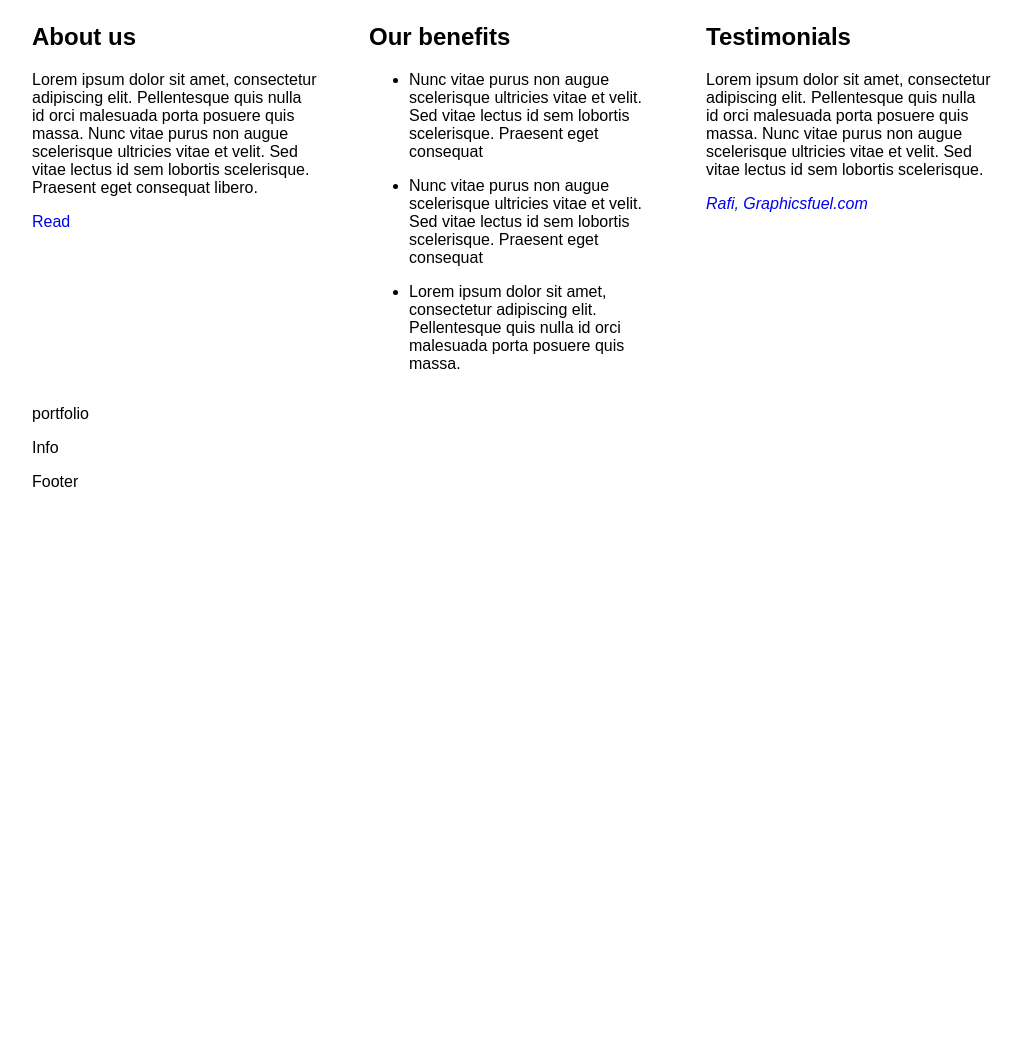
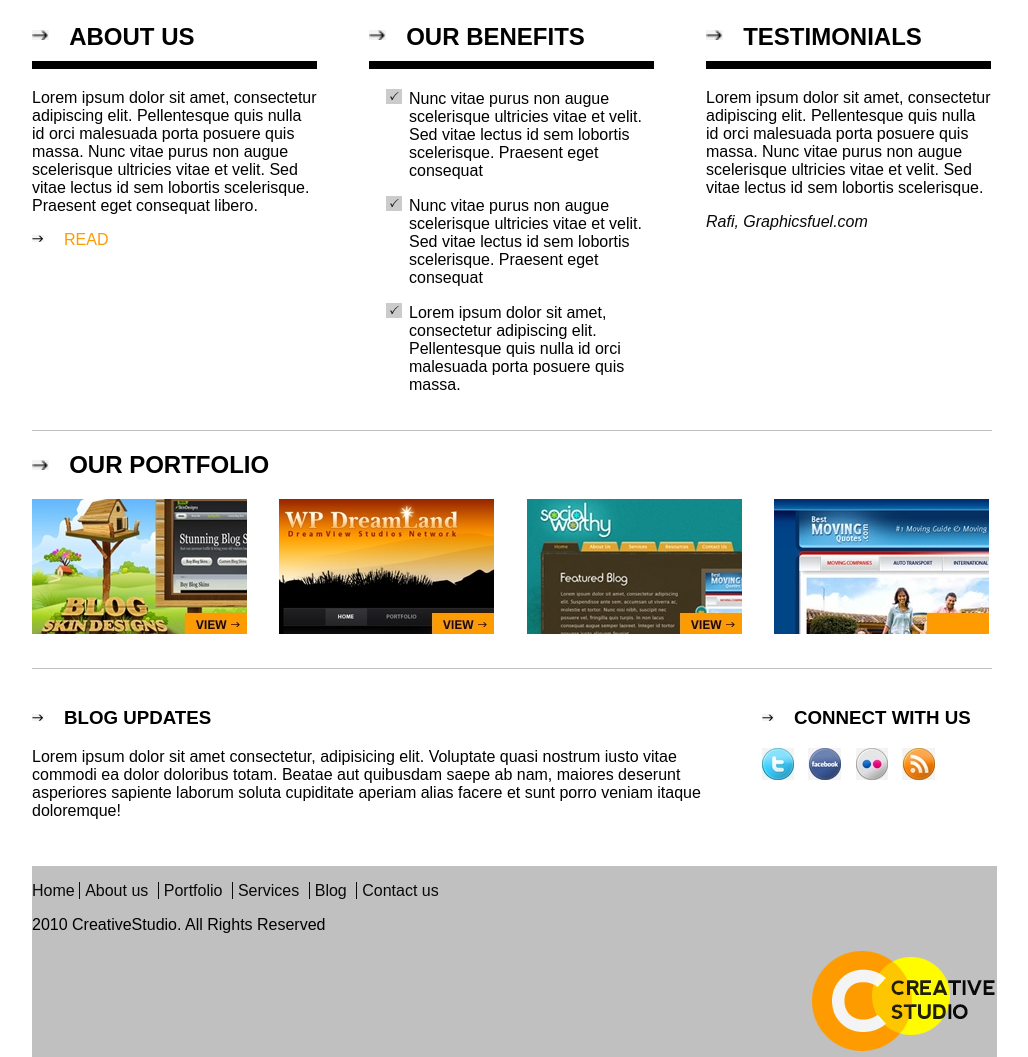
Before and after one commit to cristianfelipe94/Creative-Studio-Proyecto, a plain HTML site: page index.html in a window 1280 px wide. Shown: the part 603-1660 px from the top of the page, without its empty margins (128-1156 px from the left). Before the commit the page ends 1110 px from the top, so only its background shows below. Drawn offline with Linux system fonts and the light colour scheme.

Commit message:
Avanzar el proyecto, acomodar la informacion e imagenes, sin cambiar los tamaños de letras ni inspeccionar colores, ya que, en mi compu personal no tengo photoshop o lectores de PSD.

```diff
--- a/css/main.css
+++ b/css/main.css
@@ -64,12 +64,7 @@ a{
 
 .menu li{
   display: inline;
-  /* margin-left: 65px; */
 }
-
-/* .menu li:first-child{
-  margin-left: 0;
-} */
 
 .menu li + li{
   margin-left: 65px;
@@ -93,24 +88,139 @@ a{
 /****************
       Content
 *****************/
+#content {
+  border-bottom: 1px solid #c0c0c0;
+  margin-bottom: 20px;
+  padding-bottom: 20px;
+}
+
+
+
+.box h2 {
+  border-bottom: 8px solid black;
+  padding-bottom: 10px;
+  text-transform: uppercase;
+}
+
+#content h2 img {
+  margin-right: 20px;
+  height: 10px;
+  padding-bottom: 5px;
+}
+
+#content a img {
+  margin-right: 20px;
+  height: 7px;
+  padding-bottom: 3px;
+}
+
 .box{
   width: 285px;
   float: left;
   margin-left: 52px;
 }
 
+.box ul {
+  list-style-image: url('../img/Diseño/checkicon.jpg');
+}
+
 .box:first-child{
   margin-left: 0;
+}
+
+.hyperlink {
+  color: #fe9b00;
+  text-transform: uppercase;
+}
+
+.reference {
+  color: #090909;
 }
 
 /****************
       Portfolio
 *****************/
+#portfolio {
+  border-bottom: 1px solid #c0c0c0;
+  margin-bottom: 20px;
+  padding-bottom: 30px;
+}
+
+#portfolio h2 img {
+  margin-right: 20px;
+  height: 10px;
+  padding-bottom: 3px;
+}
+
+#portfolio h2 {
+  text-transform: uppercase;
+}
+
+#portfolio img + img {
+  margin-left: 28px;
+}
 
 /****************
       Info
 *****************/
+.blog-box1, .blog-box2{
+  float: left;
+}
 
+#info-box h3 img {
+  margin-right: 20px;
+  height: 7px;
+  padding-bottom: 3px;
+}
+
+#info-box {
+  padding-bottom: 30px;
+}
+
+#info-box h3 {
+  text-transform: uppercase;
+}
+
+#info-box img + img {
+  margin-left: 10px;
+}
+
+.blog-box1 {
+  width: 680px;
+  margin-right: 50px
+}
+.blog-box2 {
+  width: 230px;
+}
 /****************
       Footer
 *****************/
+#footer {
+  background-color: #c0c0c0;
+  position: absolute;
+  width: 965px;
+}
+
+#footer-menu{
+  list-style: none;
+  padding: 0px;
+}
+
+#footer-menu li{
+  display: inline;
+}
+
+#footer-menu a{
+  color: #090909;
+}
+
+#footer-menu li + li{
+  margin-right: 5px;
+  border-left: 1px solid #090909;
+  padding-left: 5px;
+}
+
+.logo-footer {
+  position: relative;
+  left: 780px;
+}
--- a/index.html
+++ b/index.html
@@ -33,12 +33,12 @@
       <!-- Content -->
       <div id="content" class="clearfix">
         <div class="box">
-          <h2>About us</h2>
+          <h2><img src="img/Diseño/arrow.jpg" alt="arrow">About us</h2>
           <p>Lorem ipsum dolor sit amet, consectetur adipiscing elit. Pellentesque quis nulla id orci malesuada porta posuere quis massa. Nunc vitae purus non augue scelerisque ultricies vitae et velit. Sed vitae lectus id sem lobortis scelerisque. Praesent eget consequat libero.</p>
-          <a href="#">Read</a>
+          <a href="#" class="hyperlink"><img src="img/Diseño/arrow.jpg" alt="arrow">Read</a>
         </div>
         <div class="box">
-          <h2>Our benefits</h2>
+          <h2><img src="img/Diseño/arrow.jpg" alt="arrow">Our benefits</h2>
           <ul>
             <li>
               <p>Nunc vitae purus non augue scelerisque ultricies vitae et velit. Sed vitae lectus id sem lobortis scelerisque. Praesent eget consequat</p>
@@ -52,28 +52,57 @@
           </ul>
         </div>
         <div class="box">
-          <h2>Testimonials</h2>
+          <h2><img src="img/Diseño/arrow.jpg" alt="arrow">Testimonials</h2>
           <p>Lorem ipsum dolor sit amet, consectetur adipiscing elit. Pellentesque quis nulla id orci malesuada porta posuere quis massa. Nunc vitae purus non augue scelerisque ultricies vitae et velit. Sed vitae lectus id sem lobortis scelerisque.</p>
-          <a href="#"><em>Rafi, Graphicsfuel.com</em></a>
+          <a href="#" class="reference"><em>Rafi, Graphicsfuel.com</em></a>
         </div>
       </div>
       <!-- End Content -->
 
       <!-- Portfolio -->
       <div id="portfolio">
-        <p>portfolio</p>
+        <h2><img src="img/Diseño/arrow.jpg" alt="arrow">Our Portfolio</h2>
+        <img src="img/Diseño/creativestudio-galeria1.jpg" alt="blog-skin-designs" class="galery1">
+        <img src="img/Diseño/creativestudio-galeria2.jpg" alt="wp-dreamland" class="galery2">
+        <img src="img/Diseño/creativestudio-galeria3.jpg" alt="socialworthy" class="galery3">
+        <img src="img/Diseño/creativestudio-galeria4.jpg" alt="best-moving" class="galery4">
       </div>
       <!-- End Portfolio -->
 
       <!-- Info -->
-      <div id="info">
-        <p>Info</p>
+      <div id="info-box" class="clearfix">
+        <div class="blog-box1">
+          <h3><img src="img/Diseño/arrow.jpg" alt="arrow">Blog Updates</h3>
+          <p>Lorem ipsum dolor sit amet consectetur,
+            adipisicing elit. Voluptate quasi nostrum
+            iusto vitae commodi ea dolor doloribus totam.
+            Beatae aut quibusdam saepe ab nam, maiores deserunt
+            asperiores sapiente laborum soluta cupiditate
+            aperiam alias facere et sunt porro veniam itaque
+            doloremque!</p>
+        </div>
+        <div class="blog-box2">
+            <h3><img src="img/Diseño/arrow.jpg" alt="arrow">Connect with us</h3>
+            <img src="img/Diseño/creativestudio-icono1.jpg" alt="twitter" class="icon1">
+            <img src="img/Diseño/creativestudio-icono2.jpg" alt="facebook" class="icon1">
+            <img src="img/Diseño/creativestudio-icono3.jpg" alt="icon1" class="icon1">
+            <img src="img/Diseño/creativestudio-icono4.jpg" alt="icon2" class="icon1">
+          </div>
       </div>
       <!-- End info -->
 
       <!-- Footer -->
-      <div id="footer">
-        <p>Footer</p>
+      <div id="footer" class="clearfix">
+        <ul id="footer-menu">
+          <li><a href="#">Home</a></li>
+          <li><a href="#">About us</a></li>
+          <li><a href="#">Portfolio</a></li>
+          <li><a href="#">Services</a></li>
+          <li><a href="#">Blog</a></li>
+          <li><a href="#">Contact us</a></li>
+        </ul>
+        <p>2010 CreativeStudio. All Rights Reserved</p>
+        <img src="img/content/logo.png" alt="Logo de Creative Studio" class="logo-footer">
       </div>
       <!-- End footer -->
     </div>
```
Also changed, not shown: img/Diseño/arrow.jpg (added), img/Diseño/checkicon.jpg (added), img/Diseño/creativestudio-galeria1.jpg (added), img/Diseño/creativestudio-galeria2.jpg (added), img/Diseño/creativestudio-galeria3.jpg (added), img/Diseño/creativestudio-galeria4.jpg (added), img/Diseño/creativestudio-icono1.jpg (added), img/Diseño/creativestudio-icono2.jpg (added), img/Diseño/creativestudio-icono3.jpg (added), img/Diseño/creativestudio-icono4.jpg (added), img/Diseño/creativestudio-iconos.jpg (added), img/Diseño/creativestudio-minimal.jpg (added), 2 other files.
